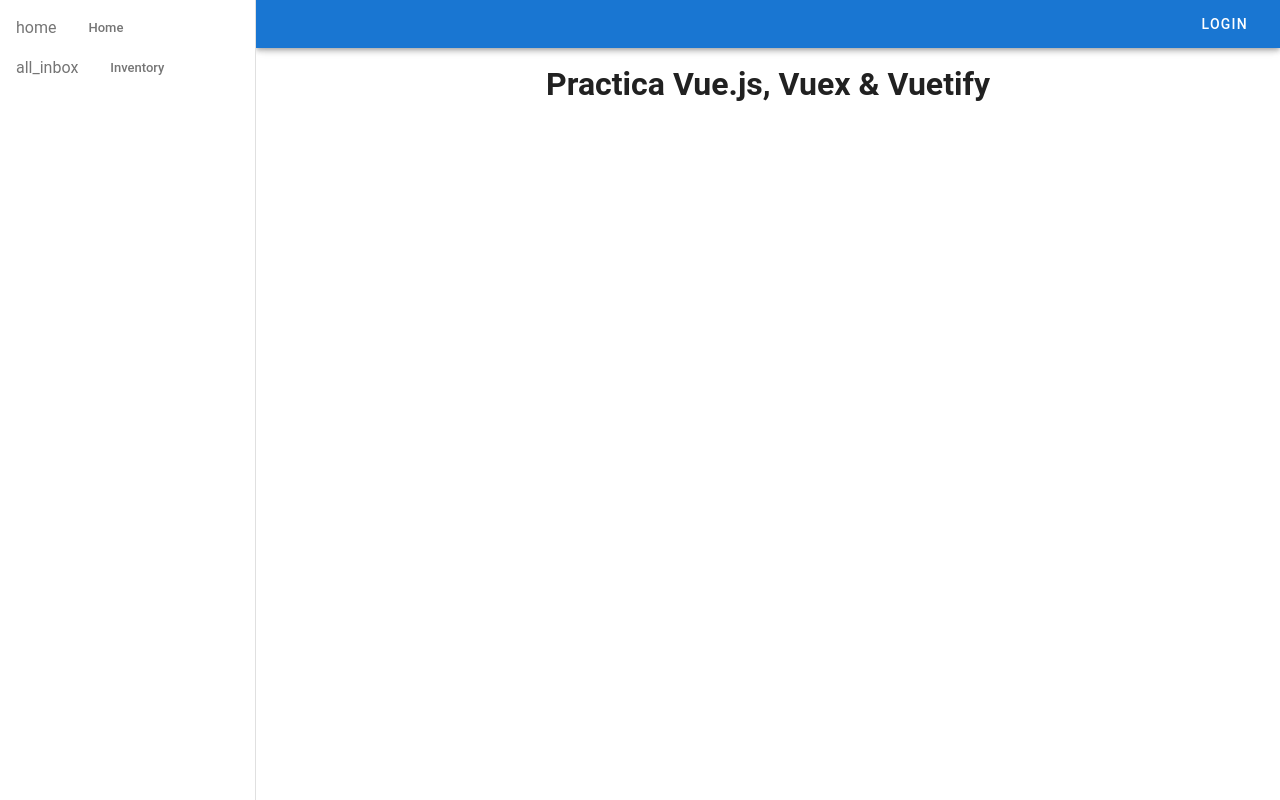
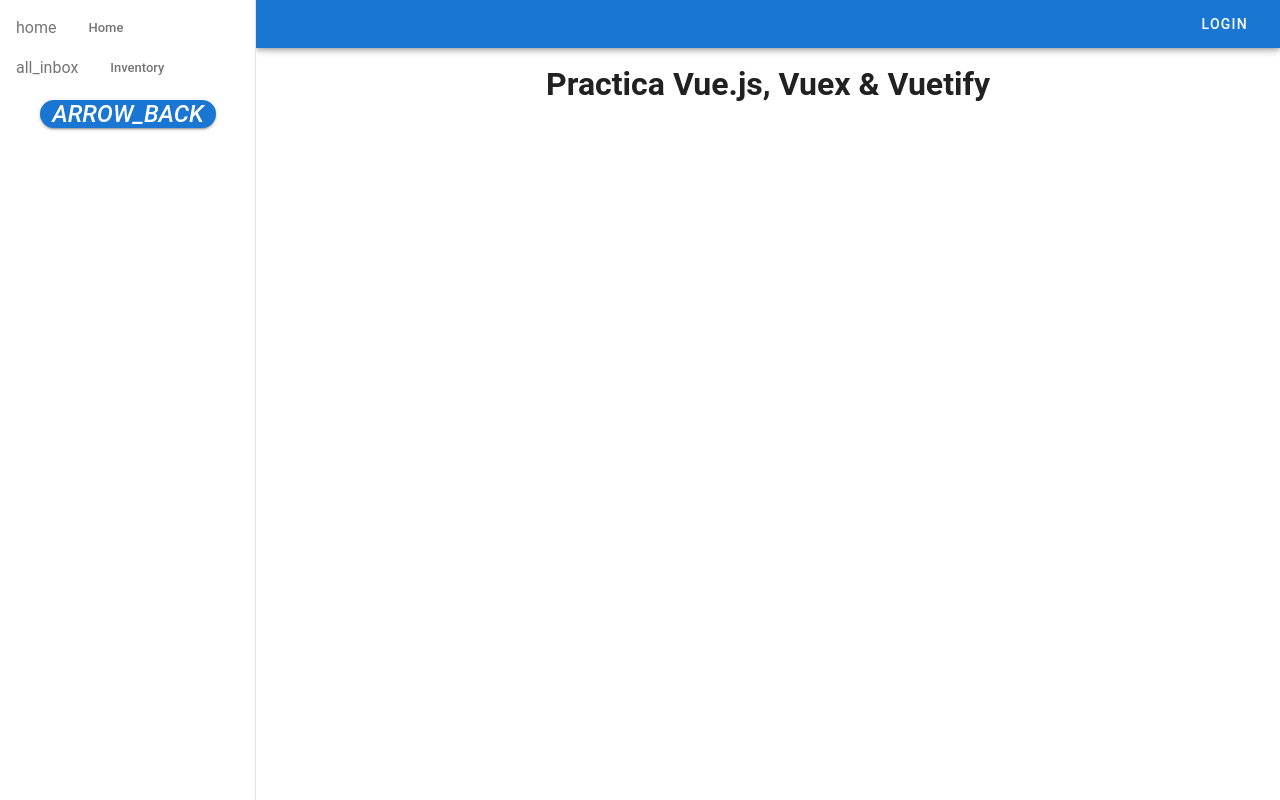
Before and after one commit to Ramonf98/practica, a Vue app in the folder frontend/: page / in a window 1280 px wide. Both pictures are taken after a click on the button 28 px from the left and 24 px from the top of the page. Built offline with nearby package versions, Linux system fonts and the light colour scheme; the HTML template or start-up script is replaced by a standard one.

Commit message:
Solucionado un error que salta al abrir el sidebar, y se agrego un boton de regreso en el sidebar

```diff
--- a/frontend/src/components/Header.vue
+++ b/frontend/src/components/Header.vue
@@ -1,7 +1,7 @@
 <template>
     <div>
         <v-app-bar app color="primary" dark dense>
-            <v-app-bar-nav-icon @click="changeVisible"></v-app-bar-nav-icon>
+            <v-app-bar-nav-icon @click.stop="changeVisible"></v-app-bar-nav-icon>
             <v-spacer></v-spacer> <!-- Añade una separa entre medio de los componentes -->
             <v-btn icon><v-icon>mdi-email</v-icon></v-btn>
             <router-link to="/login"><v-btn text>Login</v-btn></router-link>
--- a/frontend/src/components/Sidebar.vue
+++ b/frontend/src/components/Sidebar.vue
@@ -1,5 +1,5 @@
 <template>
-    <v-navigation-drawer v-model="visible" app>
+    <v-navigation-drawer :value="visible" app>
         <v-list dense>
             <v-list-item v-for="item in items" :key="item.title" link class="item-sidebar">
                 <v-list-item-icon class="texto">
@@ -12,12 +12,18 @@
                     <v-list-item-title>{{ item.title }}</v-list-item-title>
                 </v-list-item-content>
             </v-list-item>
+            <div class="d-flex justify-center py-3">
+              <v-btn color="primary" rounded small dark @click.stop="changeVisible">
+                <v-icon>arrow_back</v-icon>
+              </v-btn>
+            </div>
+
         </v-list>
     </v-navigation-drawer>
 </template>
 
 <script>
-import {mapState} from 'vuex';
+import {mapState, mapMutations} from 'vuex';
 
   export default {
     name: 'Sidebar',
@@ -32,7 +38,11 @@ import {mapState} from 'vuex';
     computed: {
         ...mapState(['visible']),
 
-    }
+
+    },
+    methods: {
+      ...mapMutations(['changeVisible']),
+    },
 
   }
 </script>
```
Also changed, not shown: 1 other file (tests, documents, lock files or other folders).
